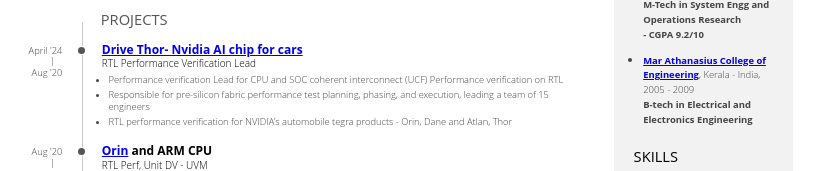
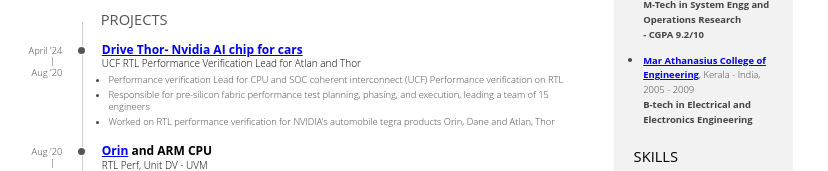
Before and after one commit to alexbelenj/alexbelenj.github.io, a plain HTML site: page index.html in a window 1280 px wide. Shown: the part 238-409 px from the top of the page, without its empty margins (0-828 px from the left). Drawn offline with Linux system fonts and the light colour scheme.

Commit message:
Update index.html

```diff
--- a/index.html
+++ b/index.html
@@ -47,13 +47,13 @@
           <div class="details">
             <header>
               <h3><a href="https://nvidianews.nvidia.com/news/nvidia-unveils-drive-thor-centralized-car-computer-unifying-cluster-infotainment-automated-driving-and-parking-in-a-single-cost-saving-system">Drive Thor- Nvidia AI chip for cars</a></h3>
-              <span class="place">RTL Performance Verification Lead</span>
+              <span class="place">UCF RTL Performance Verification Lead for Atlan and Thor </span>
             </header>
             <div>
               <ul>
                 <li>Performance verification Lead for CPU and SOC coherent interconnect (UCF) Performance verification on RTL </li>
                 <li>Responsible for pre-silicon fabric performance test planning, phasing, and execution, leading a team of 15 engineers</li>
-		<li>RTL performance verification for NVIDIA's automobile tegra products - Orin, Dane and Atlan, Thor</li>
+		<li>Worked on RTL performance verification for NVIDIA's automobile tegra products Orin, Dane and Atlan, Thor</li>
 
               </ul>
               </div>
```
